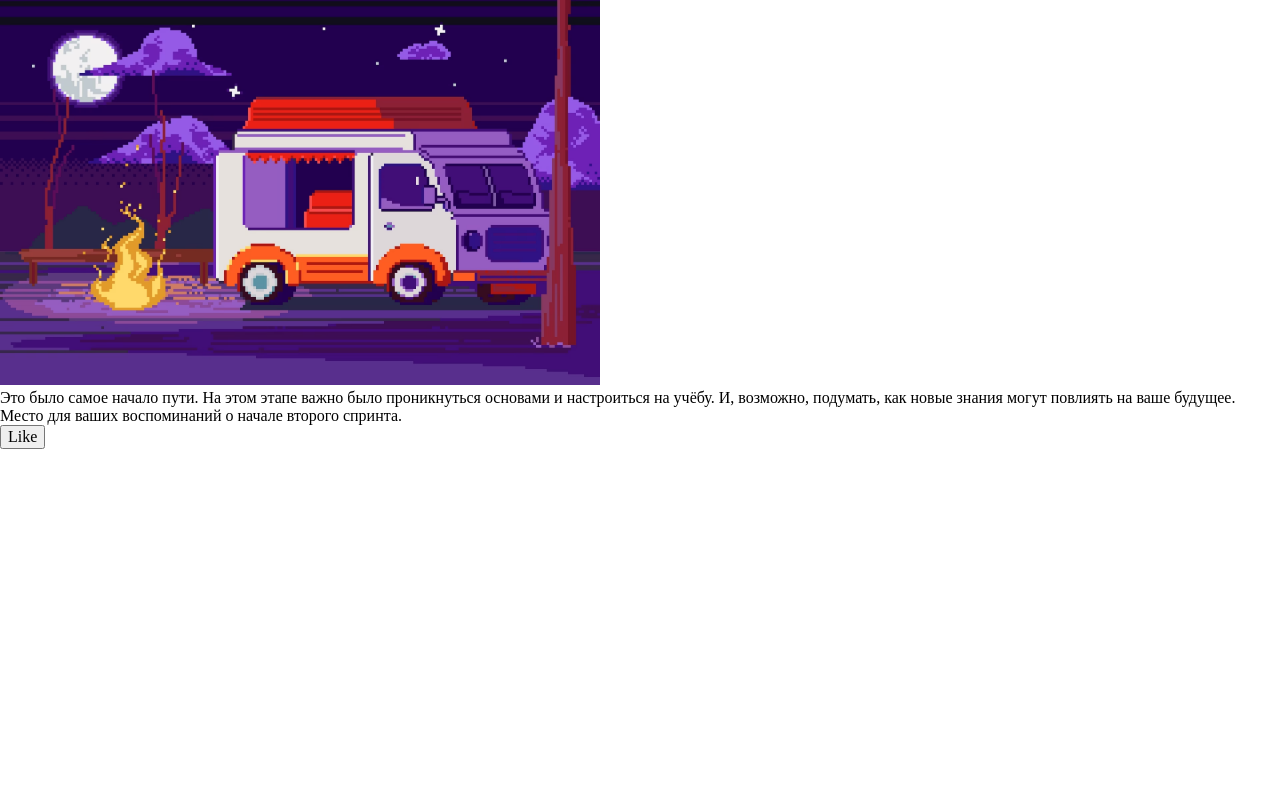
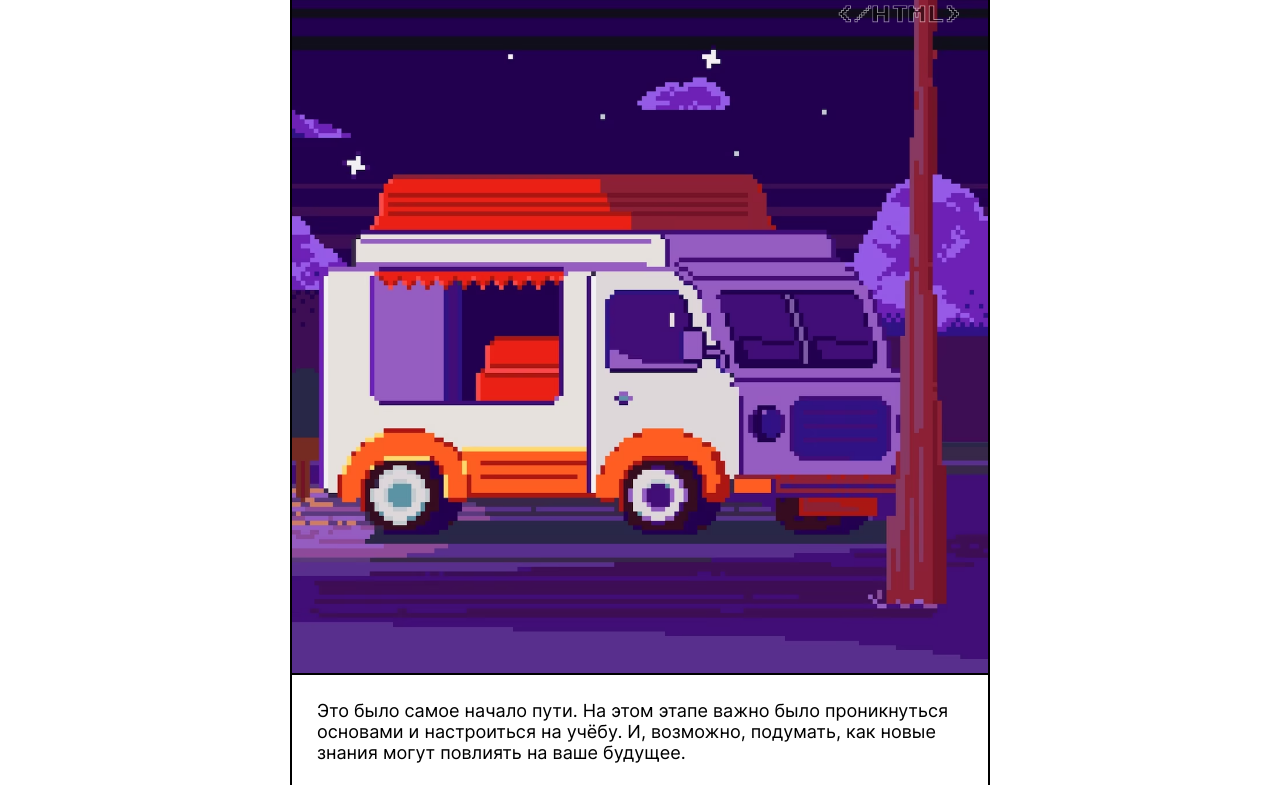
Before and after one commit to avankeru/zakrivayuschiy-teg-f, a plain HTML site: page index.html in a window 1280 px wide. Shown: the part 52-837 px from the top of the page. Before the commit the page ends 800 px from the top, so only its background shows below. Drawn offline with Linux system fonts and the light colour scheme.

Commit message:
Сверстали карточку. Теперь сделаем шапку а остальные карточки копипастим

```diff
--- a/fonts/fonts.css
+++ b/fonts/fonts.css
@@ -3,7 +3,7 @@
 @font-face {
     font-family: Inter-Variable;
     src: url(Inter-Variable.woff2) format('woff2');
-    font-weight: 715;
+    font-weight: 410 715;
     font-display: swap;
 }
 
--- a/index.html
+++ b/index.html
@@ -11,11 +11,16 @@
     <link rel="stylesheet" href="./styles/animations.css" />
   </head>
   <body class="page">
-    <header class="header"></header>
+    <header class="header">
+
+    </header>
     <main class="main">
       <div class="card__wrap">
         <h1 class="card__title">Фритрек и нулевой спринт: Подготовка к работе</h1>
-        <img src="./images/f1.png" class="card__image" alt="">
+        <div class="image__wrap">
+          <img src="./images/f1.png" class="card__image" alt="">
+          <label class="card__label">&lt;/HTML&gt;</label>
+        </div>
         <div class="card__desc">
           <p>
             Это было самое начало пути. На этом
@@ -24,10 +29,10 @@
             как новые знания могут повлиять на ваше будущее.
           </p>
           <p>
-            Место для ваших воспоминаний о начале второго спринта.
+            Место для ваших воспоминаний о начале обучения.
           </p>
         </div>
-        <button>Like</button>
+        <button class="card__button">Like</button>
       </div>
     </main>
     <script src="./scripts/like.js"></script>
--- a/styles/style.css
+++ b/styles/style.css
@@ -13,18 +13,66 @@
 .page {
   min-inline-size: 320px;
   min-block-size: 100dvb;
-}
-
-.header {
-
+  font-family: var(--main-font), sans-serif;
+  font-weight: var(--wgt-text);
+  font-size: var(--main-font-size);
 }
 
 .main {
-
+  display: flex;
+  justify-content: center;
 }
 
-/* ----------------------------------------------------------- */
+.card__wrap {
+  display: flex;
+  flex-direction: column;
+  max-width: 700px;
+  border: 2px solid black;
+}
 
-img {
-  width: 600px;
+.image__wrap {
+  position: relative;
+  height: 696px;
+  border-block-start: 2px solid black;
+  border-block-end: 2px solid black;
 }
+
+.card__image {
+  width: 100%;
+  height: 100%;
+  object-fit: cover;
+  object-position: right top;
+}
+
+.card__label {
+  position: absolute;
+  top: 25px;
+  right: 25px;
+  font-family: var(--accent-font);
+  -webkit-text-stroke: 1px white;
+  mix-blend-mode: hard-light;
+  opacity: 0.5;
+}
+
+.card__title {
+  font-weight: var(--wgt-accent);
+  font-size: var(--main-font-size);
+  padding: 4px 10px;
+}
+
+.card__desc {
+  margin: 25px;
+  display: flex;
+  gap: 25px;
+  flex-direction: column;
+}
+
+.card__button {
+  font-family: var(--accent-font);
+  font-size: var(--button-font-size);
+  align-self: flex-end;
+  padding: 12.5px 37px;
+  background-color: transparent;
+  border: 2px solid black;
+  margin: 25px;
+}
--- a/styles/variables.css
+++ b/styles/variables.css
@@ -1 +1,9 @@
 /* В этом файле будут храниться все значения переменных в исходном состоянии, а так же их изменения в зависимости от ширины устройства */
+:root {
+    --main-font: Inter-Variable;
+    --accent-font: 'Press Start 2P';
+    --wgt-text: 410;
+    --wgt-accent: 715;
+    --main-font-size: 18px;
+    --button-font-size: 14px;
+}
```
